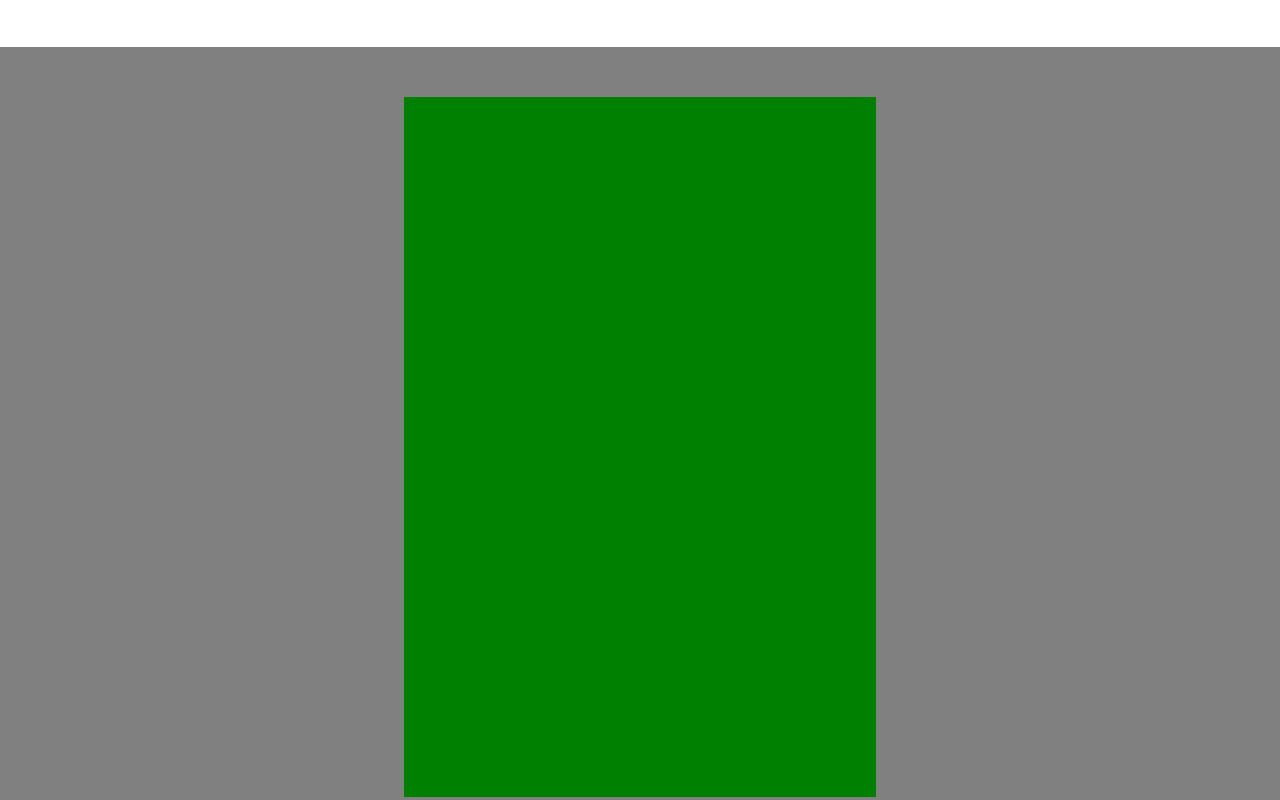
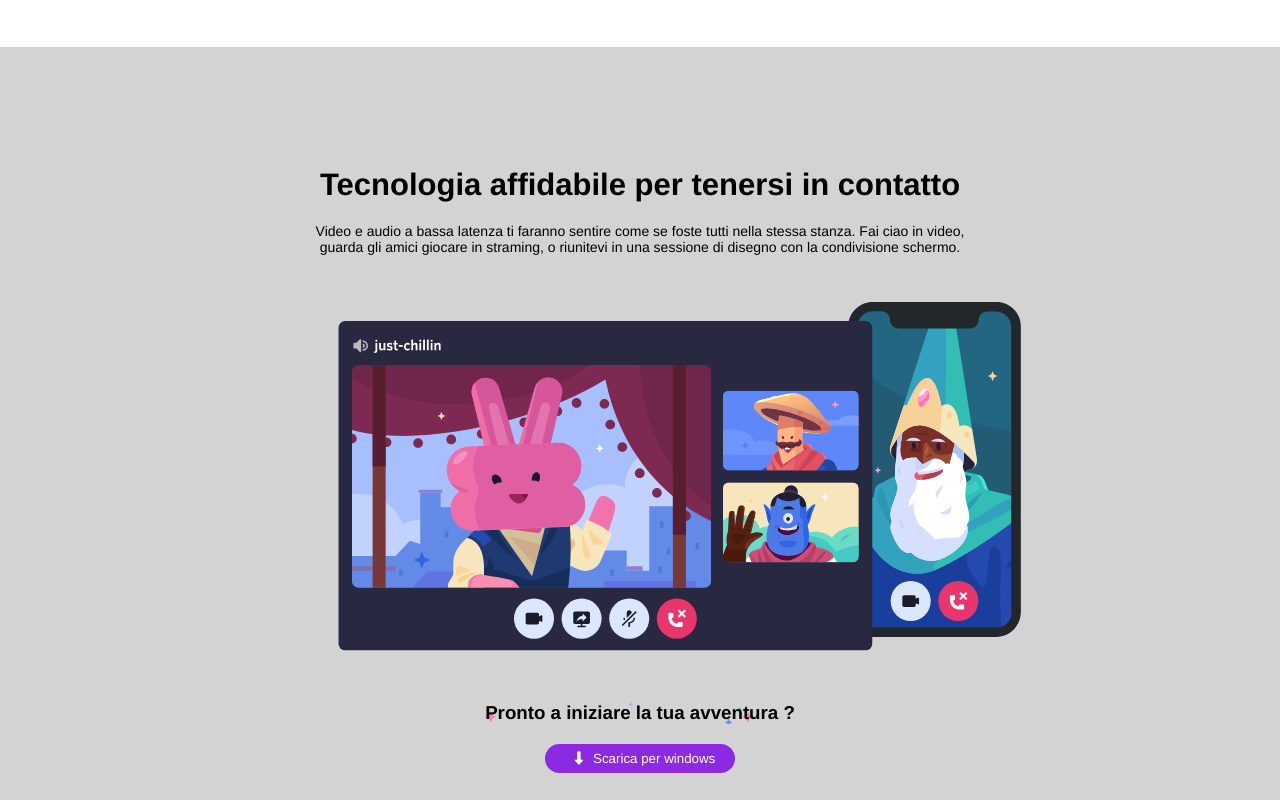
Before and after one commit to Andrea9808/htmlcss-discord, a plain HTML site: page index.html in a window 1280 px wide. Shown: the part 1823-2623 px from the top of the page. Drawn offline with Linux system fonts and the light colour scheme.

Commit message:
aggiunto quarto paragrafo

```diff
--- a/css/style.css
+++ b/css/style.css
@@ -112,6 +112,8 @@ h1{
     width: 450px;
 }
 
+/* paragrafi */
+
 .item_gray{
     width: 450px;
     margin: 50px 250px;
@@ -123,6 +125,7 @@ h2{font-size: 31px;
 
 p{
     padding-top: 20px;
+    font-size: 14px;
 }
 
 .info_gray{
@@ -153,16 +156,45 @@ p{
 }
 
 .info_videocall{
-    background-color: gray;
+    background-color: lightgray;
     padding: 50px;
+    text-align: center;
 }
 
 .container_videocall{
-    width: 40%;
+    width: 55%;
     height: 700px;
-    background-color: green;
     margin: auto;
 }
+
+#big_img{
+    max-width: 730px;
+    margin: auto;
+}
+
+
+.container_star.flex{
+    display: flex;
+    justify-content: center;
+    flex-direction: row;
+}
+
+#star {
+    background-image: url(../img/stars.svg);
+    background-size: 257px;
+}
+
+.download_violet{
+    background-color: blueviolet;
+    border: transparent;
+    border-radius: 15px;
+    padding: 7px 20px;
+    color: white;
+    margin-top: 20px;
+}
+
+
+/* fine stili paragrafo */
 
 
 /* stili footer (lista social, prodotto, compagnia, risorse, norme) */
--- a/index.html
+++ b/index.html
@@ -90,8 +90,18 @@
             </div>
         </section>
 
-        <section class="info_videocall">
-            <div class="container_videocall flex"></div>
+        <!-- Quarto paragrafo (videocall) -->
+
+        <section class="info_videocall flex">
+            <div class="container_videocall">
+                <h2>Tecnologia affidabile per tenersi in contatto</h2>
+                <p>Video e audio a bassa latenza ti faranno sentire come se foste tutti nella stessa stanza. Fai ciao in video, guarda gli amici giocare in straming, o riunitevi in una sessione di disegno con la condivisione schermo.</p>
+                <img id="big_img" src="img/item4-big.svg" alt="quarto item">
+                <div class="container_star flex">
+                    <h3 id="star">Pronto a iniziare la tua avventura <span>&#63</span></h3>
+                </div>
+                <button class="download_violet"><i class='fas fa-long-arrow-alt-down'></i>Scarica per windows</button>
+            </div>
         </section>
 
     </main>
```
